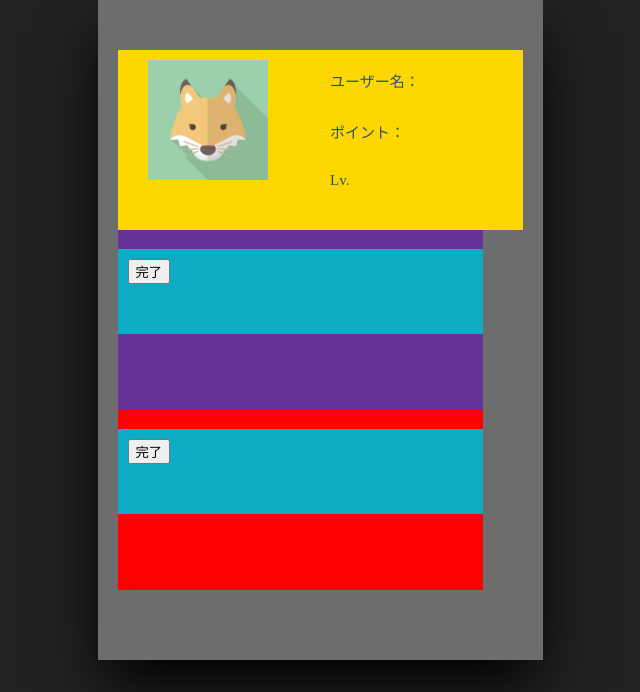
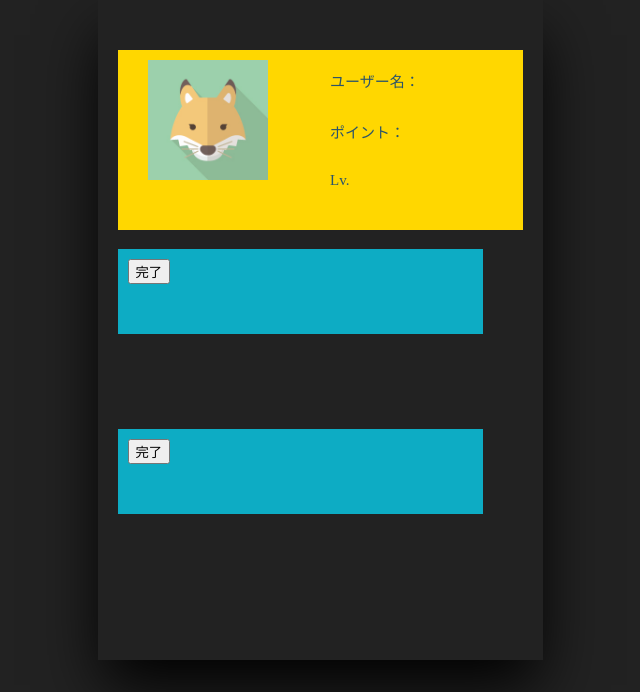
Before and after one commit to yuichi0113/prog, a Flask app: template templates/point.html in a window 1280 px wide. Shown: the part 108-800 px from the top of the page, without its empty margins (320-960 px from the left). Run offline with Flask 2, Linux system fonts and the light colour scheme; the template is opened without the code that fills it, so the values that code supplies are empty.

Commit message:
changed point.html

```diff
--- a/static/css/point.css
+++ b/static/css/point.css
@@ -9,7 +9,6 @@ body {
     width: 405px;
     margin: auto;
     padding: 50px 20px 50px 20px;
-    background-color: #6e6d6d;
     background-size: 50% auto;
     box-shadow: 0px 30px 60px -5px #000;
     /* background: url(https://picsum.photos/id/1004/5616/3744) no-repeat center center #505050; */
@@ -72,14 +71,12 @@ body {
 
 
 .next-task {
-    background-color: rebeccapurple;
     height: 180px;
     width: 365px;
     float: left;
 }
 
 .point-task {
-    background-color: red;
     height: 180px;
     width: 365px;
     float: left;
```
